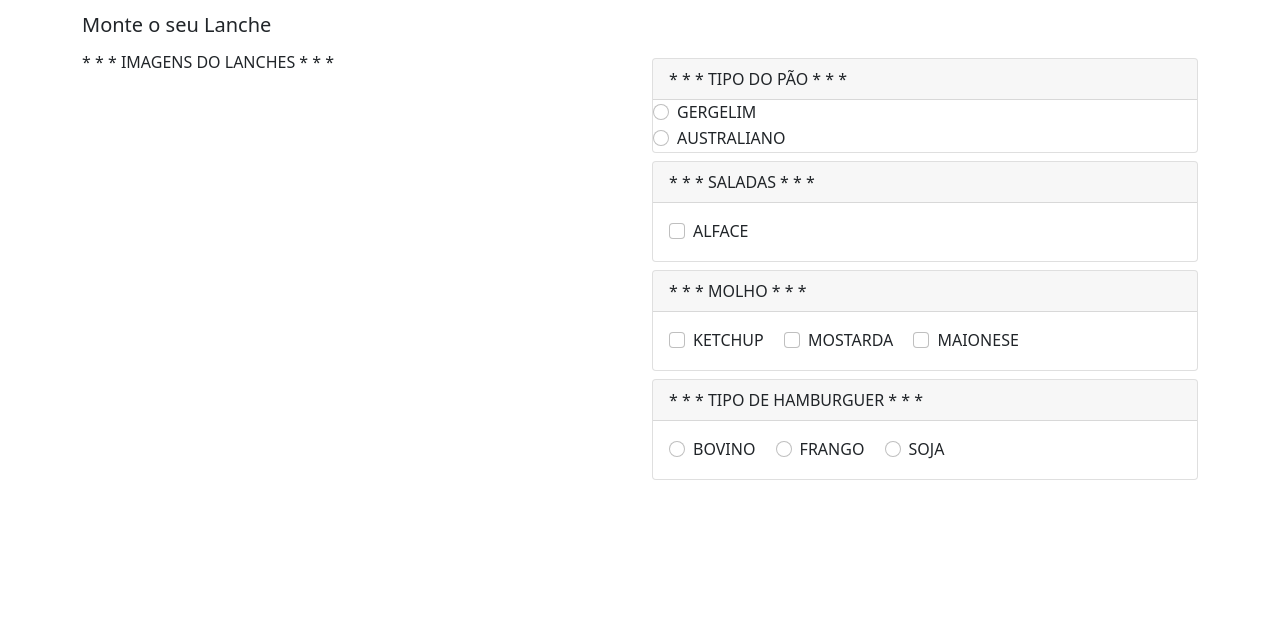
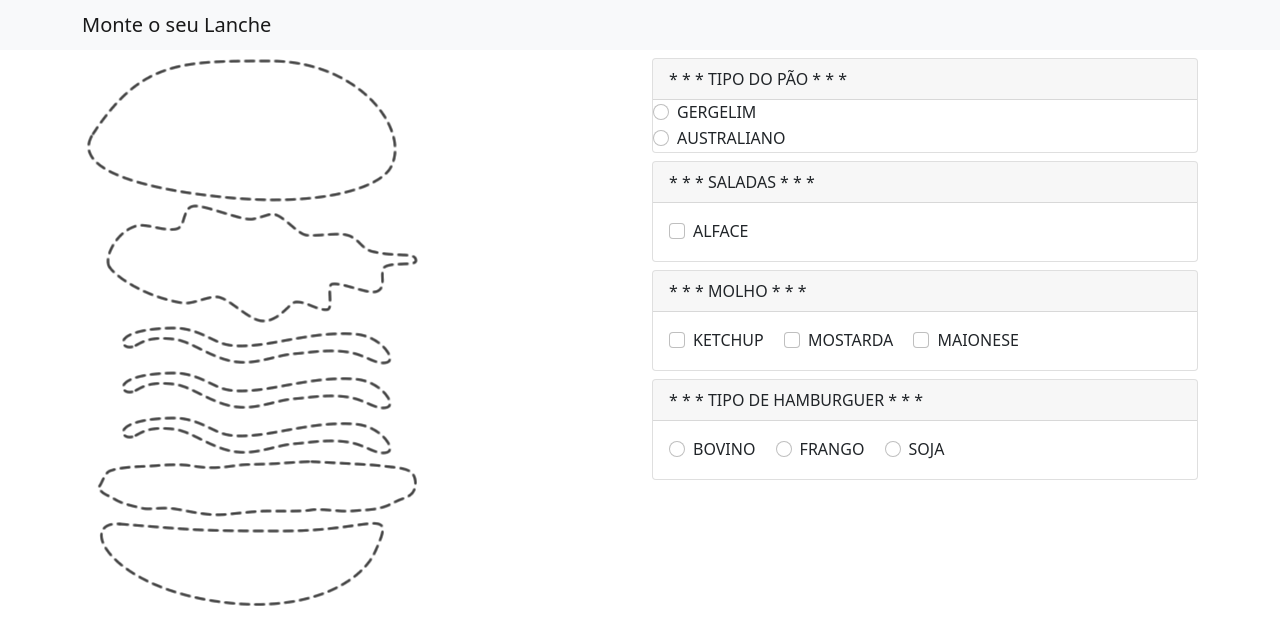
Before and after one commit to alvesjf/Projeto-Vue, a plain HTML site: page index.html in a window 1280 px wide. Drawn offline with nearby package versions, Linux system fonts and the light colour scheme.

Commit message:
Melhorias no menu 3

```diff
--- a/index.html
+++ b/index.html
@@ -16,7 +16,7 @@
 </head>
 <body>
     <!-- As a heading -->
-    <nav class="navbar bg-body-tertiary">
+    <nav class="navbar navbar-light bg-light">
         <div class="container">
         <span class="navbar-brand mb-0 h1">Monte o seu Lanche</span>
         </div>
@@ -27,9 +27,18 @@
         <div id="app">
 
             <div class="row">
-
             <div class="col-md-6">
-                * * * IMAGENS DO LANCHES * * *
+                <div class="row mt-2">
+                    <div class="col">
+                        <img src="imagens/padrao/pao_superior.png" alt="">
+                        <img src="imagens/padrao/alface.png" alt="">
+                        <img src="imagens/padrao/molho.png" alt="">
+                        <img src="imagens/padrao/molho.png" alt="">
+                        <img src="imagens/padrao/molho.png" alt="">
+                        <img src="imagens/padrao/hamburguer.png" alt="">
+                        <img src="imagens/padrao/pao_inferior.png" alt="">
+                    </div>
+                </div>
             </div>
             <div class="col-md-6">
                     <!-- TIPO DE PÃO -->
```
